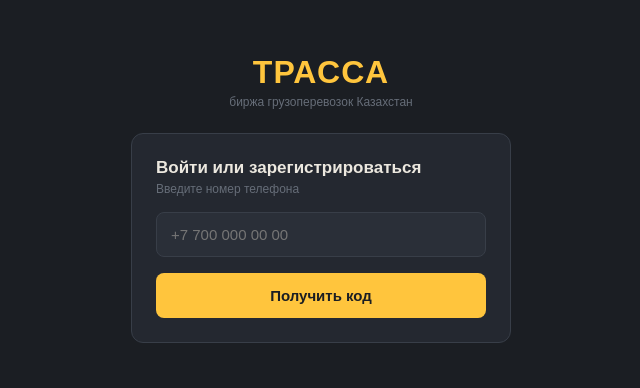
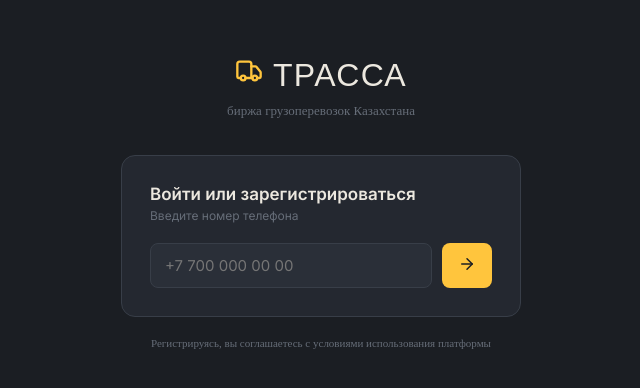
Before and after one commit to StupidBirdG/trassa-frontend, a React (Vite) app: page / in a window 1280 px wide. Shown: the part 202-590 px from the top of the page, without its empty margins (319-959 px from the left). Built offline with nearby package versions, Linux system fonts and the light colour scheme.

Commit message:
Update AuthScreen.jsx

```diff
--- a/src/AuthScreen.jsx
+++ b/src/AuthScreen.jsx
@@ -1,78 +1,212 @@
-import React, { useState } from "react";
-import { auth, tokenStore } from "./api.js";
-const C = { bg:"#1B1E23",surface:"#242830",border:"#383E48",amber:"#FFC53D",text:"#ECE8DF",muted:"#9099A3",mutedDark:"#666D78",rust:"#FF7A45" };
-const inp = { background:"#2A2F38",border:"1px solid #383E48",color:"#ECE8DF",borderRadius:8,padding:"13px 14px",fontSize:15,outline:"none",width:"100%",boxSizing:"border-box",fontFamily:"Arial,sans-serif" };
+import React, { useState } from 'react';
+import { Truck, Package, Phone, ArrowRight, KeyRound } from 'lucide-react';
+import { auth, tokenStore } from './api.js';
+
+const C = {
+  bg: '#1B1E23', surface: '#242830', surfaceAlt: '#2A2F38', border: '#383E48',
+  amber: '#FFC53D', amberDim: 'rgba(255,197,61,0.14)',
+  steel: '#6FA8DC', steelDim: 'rgba(111,168,220,0.14)',
+  text: '#ECE8DF', muted: '#9099A3', mutedDark: '#666D78', rust: '#FF7A45',
+};
+
+const inp = {
+  width: '100%', background: C.surfaceAlt, border: '1px solid ' + C.border,
+  color: C.text, borderRadius: 8, padding: '12px 14px', fontSize: 15,
+  outline: 'none', boxSizing: 'border-box', fontFamily: 'inherit',
+};
+
 export default function AuthScreen({ onAuth }) {
-const [step,setStep]=useState("phone");
-const [phone,setPhone]=useState("");
-const [code,setCode]=useState("");
-const [name,setName]=useState("");
-const [company,setCompany]=useState("");
-const [role,setRole]=useState("");
-const [savedPhone,setSavedPhone]=useState("");
-const [savedCode,setSavedCode]=useState("");
-const [botLink,setBotLink]=useState("https://t.me/Abon9_bot");
-const [loading,setLoading]=useState(false);
-const [error,setError]=useState("");
-const [countdown,setCountdown]=useState(0);
-const err=(msg)=>{setError(msg);setLoading(false);};
-function startCountdown(){setCountdown(60);const t=setInterval(()=>setCountdown(c=>{if(c<=1){clearInterval(t);return 0;}return c-1;}),1000);}
-async function handleSendCode(){
-setError("");if(!phone.trim())return err("Введите номер телефона");
-setLoading(true);
-try{const res=await auth.sendCode(phone.trim());setSavedPhone(phone.trim());if(res.channel==="need_telegram"){if(res.botLink)setBotLink(res.botLink);setStep("telegram");setLoading(false);return;}setStep("code");setLoading(false);startCountdown();}
-catch(e){err(e.message);}
-}
-async function handleVerify(){
-setError("");if(code.length<4)return err("Введите код");setLoading(true);
-try{const res=await auth.verify(savedPhone,code.trim());if(res.needsRegistration){setSavedCode(code.trim());setStep("register");setLoading(false);}else{tokenStore.set(res.token);onAuth(res.user);}}
-catch(e){err(e.message);}
-}
-async function handleRegister(){
-setError("");if(!name.trim())return err("Введите имя");if(!role)return err("Выберите роль");setLoading(true);
-try{const res=await auth.register(savedPhone,savedCode,name.trim(),role,company.trim()||undefined);tokenStore.set(res.token);onAuth(res.user);}
-catch(e){err(e.message);}
-}
-const Btn=({onClick,disabled,children,secondary})=>React.createElement("button",{onClick,disabled:disabled||loading,style:{width:"100%",padding:"14px",borderRadius:8,border:secondary?"1px solid #383E48":"none",fontWeight:700,fontSize:15,cursor:disabled||loading?"not-allowed":"pointer",background:secondary?"transparent":disabled||loading?"#2A2F38":C.amber,color:secondary?C.muted:disabled||loading?C.mutedDark:"#1B1E23",fontFamily:"Arial,sans-serif"}},loading?"...":children);
-return React.createElement("div",{style:{background:C.bg,minHeight:"100vh",display:"flex",alignItems:"center",justifyContent:"center",padding:20,fontFamily:"Arial,sans-serif"}},
-React.createElement("div",{style:{width:"100%",maxWidth:380,display:"flex",flexDirection:"column",gap:24}},
-React.createElement("div",{style:{textAlign:"center"}},
-React.createElement("div",{style:{fontSize:32,color:C.amber,fontWeight:700,letterSpacing:".04em"}},"ТРАССА"),
-React.createElement("div",{style:{fontSize:12,color:C.mutedDark,marginTop:4}},"биржа грузоперевозок Казахстан")),
-React.createElement("div",{style:{background:C.surface,borderRadius:12,padding:24,display:"flex",flexDirection:"column",gap:16,border:"1px solid #383E48"}},
-step==="phone"&&React.createElement(React.Fragment,null,
-React.createElement("div",null,
-React.createElement("div",{style:{fontSize:17,fontWeight:700,color:C.text,marginBottom:4}},"Войти или зарегистрироваться"),
-React.createElement("div",{style:{fontSize:12,color:C.mutedDark}},"Введите номер телефона")),
-React.createElement("input",{type:"tel",placeholder:"+7 700 000 00 00",value:phone,onChange:e=>setPhone(e.target.value),onKeyDown:e=>e.key==="Enter"&&handleSendCode(),style:inp,autoFocus:true}),
-error&&React.createElement("div",{style:{fontSize:12,color:C.rust}},error),
-React.createElement(Btn,{onClick:handleSendCode},"Получить код")),
-step==="telegram"&&React.createElement(React.Fragment,null,
-React.createElement("div",{style:{fontSize:36,textAlign:"center"}},"📲"),
-React.createElement("div",{style:{fontSize:17,fontWeight:700,color:C.text,textAlign:"center"}},"Подтвердите номер в Telegram"),
-React.createElement("div",{style:{fontSize:13,color:C.muted,lineHeight:1.5}},"Чтобы получать коды входа, привяжите номер через нашего бота:"),
-React.createElement("div",{style:{fontSize:13,color:C.muted,lineHeight:1.7}},
-React.createElement("div",null,"1. Откройте бота кнопкой ниже"),
-React.createElement("div",null,"2. Нажмите «Старт» в Telegram"),
-React.createElement("div",null,"3. Нажмите «📱 Отправить мой номер»"),
-React.createElement("div",null,"4. Вернитесь сюда и нажмите «Я привязал номер»")),
-React.createElement("a",{href:botLink,target:"_blank",rel:"noopener noreferrer",style:{display:"block",textAlign:"center",width:"100%",padding:"14px",borderRadius:8,background:"#229ED9",color:"#fff",fontWeight:700,fontSize:15,textDecoration:"none",boxSizing:"border-box",fontFamily:"Arial,sans-serif"}},"Открыть Telegram-бота"),
-error&&React.createElement("div",{style:{fontSize:12,color:C.rust}},error),
-React.createElement(Btn,{onClick:handleSendCode},"Я привязал номер — получить код"),
-React.createElement(Btn,{secondary:true,onClick:()=>{setStep("phone");setError("");}},"Назад")),
-step==="code"&&React.createElement(React.Fragment,null,
-React.createElement("div",{style:{fontSize:16,fontWeight:700,color:C.text}},"Код отправлен на "+savedPhone),
-React.createElement("div",{style:{fontSize:12,color:C.mutedDark}},"Проверьте Telegram"),
-React.createElement("input",{type:"text",placeholder:"000000",value:code,onChange:e=>setCode(e.target.value),onKeyDown:e=>e.key==="Enter"&&handleVerify(),style:{...inp,fontSize:24,letterSpacing:".2em",textAlign:"center"},autoFocus:true}),
-error&&React.createElement("div",{style:{fontSize:12,color:C.rust}},error),
-React.createElement(Btn,{onClick:handleVerify},"Подтвердить"),
-React.createElement(Btn,{secondary:true,onClick:handleSendCode,disabled:countdown>0},countdown>0?"Повторить через "+countdown+" сек":"Отправить снова")),
-step==="register"&&React.createElement(React.Fragment,null,
-React.createElement("div",{style:{fontSize:17,fontWeight:700,color:C.text}},"Создать аккаунт"),
-React.createElement("div",{style:{display:"flex",gap:8}},
-[{id:"shipper",label:"Грузовладелец"},{id:"carrier",label:"Перевозчик"}].map(r=>React.createElement("button",{key:r.id,onClick:()=>setRole(r.id),style:{flex:1,padding:"11px 8px",borderRadius:8,border:"2px solid "+(role===r.id?C.amber:"#383E48"),background:role===r.id?"rgba(255,197,61,0.14)":"#2A2F38",color:role===r.id?C.amber:C.muted,fontWeight:600,fontSize:13,cursor:"pointer",fontFamily:"Arial,sans-serif"}},r.label))),
-React.createElement("input",{placeholder:"Ваше имя",value:name,onChange:e=>setName(e.target.value),style:inp}),
-React.createElement("input",{placeholder:"Компания (необязательно)",value:company,onChange:e=>setCompany(e.target.value),style:inp}),
-error&&React.createElement("div",{style:{fontSize:12,color:C.rust}},error),
-React.createElement(Btn,{onClick:handleRegister},"Войти на биржу")))));
-                           }
+  const [step, setStep] = useState('phone');   // phone | code | register
+  const [phone, setPhone] = useState('');
+  const [code, setCode] = useState('');
+  const [name, setName] = useState('');
+  const [company, setCompany] = useState('');
+  const [role, setRole] = useState('');         // 'shipper' | 'carrier'
+  const [busy, setBusy] = useState(false);
+  const [error, setError] = useState('');
+
+  const err = (msg) => { setError(msg); setBusy(false); };
+
+  // Шаг 1: отправить код
+  const sendCode = async () => {
+    if (!phone.trim()) return err('Введите номер телефона');
+    setBusy(true); setError('');
+    try {
+      await auth.sendCode(phone.trim());
+      setStep('code');
+    } catch (e) { err(e.message); }
+    setBusy(false);
+  };
+
+  // Шаг 2: подтвердить код → либо сразу войти, либо регистрация
+  const verifyCode = async () => {
+    if (!code.trim()) return err('Введите код');
+    setBusy(true); setError('');
+    try {
+      const res = await auth.verify(phone.trim(), code.trim());
+      if (res.token) {
+        // Существующий пользователь — сразу входим
+        tokenStore.set(res.token);
+        onAuth(res.user);
+      } else {
+        // Новый пользователь — переходим к выбору роли
+        setStep('register');
+      }
+    } catch (e) { err(e.message); }
+    setBusy(false);
+  };
+
+  // Шаг 3: зарегистрироваться с ролью
+  const register = async () => {
+    if (!name.trim()) return err('Введите имя');
+    if (!role) return err('Выберите кто вы — грузовладелец или перевозчик');
+    setBusy(true); setError('');
+    try {
+      const res = await auth.register(phone.trim(), code.trim(), name.trim(), role, company.trim() || undefined);
+      tokenStore.set(res.token);
+      onAuth(res.user);
+    } catch (e) { err(e.message); }
+    setBusy(false);
+  };
+
+  const onKey = (fn) => (e) => e.key === 'Enter' && fn();
+
+  return (
+    <div style={{ minHeight: '100vh', background: C.bg, display: 'flex', flexDirection: 'column', alignItems: 'center', justifyContent: 'center', padding: 20 }}>
+      <style>{"@import url('https://fonts.googleapis.com/css2?family=Oswald:wght@600;700&family=Inter:wght@400;500;600&display=swap'); .fa{font-family:'Oswald',sans-serif} .fb{font-family:'Inter',sans-serif}"}</style>
+
+      {/* Лого */}
+      <div style={{ display: 'flex', alignItems: 'center', gap: 10, marginBottom: 8 }}>
+        <Truck size={28} color={C.amber} />
+        <span className="fa" style={{ fontSize: 32, color: C.text, letterSpacing: '.04em' }}>ТРАССА</span>
+      </div>
+      <div style={{ fontSize: 13, color: C.mutedDark, marginBottom: 36 }}>биржа грузоперевозок Казахстана</div>
+
+      <div className="fb" style={{ background: C.surface, border: '1px solid ' + C.border, borderRadius: 14, padding: 28, width: '100%', maxWidth: 400, display: 'flex', flexDirection: 'column', gap: 20 }}>
+
+        {/* ШАГ 1: Телефон */}
+        {step === 'phone' && (
+          <>
+            <div>
+              <div style={{ fontSize: 17, fontWeight: 700, color: C.text, marginBottom: 4 }}>Войти или зарегистрироваться</div>
+              <div style={{ fontSize: 12, color: C.mutedDark }}>Введите номер телефона</div>
+            </div>
+            <div style={{ display: 'flex', gap: 10 }}>
+              <input style={{ ...inp, flex: 1 }} type="tel" placeholder="+7 700 000 00 00"
+                value={phone} onChange={e => setPhone(e.target.value)} onKeyDown={onKey(sendCode)} autoFocus />
+              <button onClick={sendCode} disabled={busy}
+                style={{ background: C.amber, color: '#1B1E23', border: 'none', borderRadius: 8, padding: '0 16px', cursor: 'pointer', fontWeight: 700, fontSize: 14 }}>
+                {busy ? '...' : <ArrowRight size={18} />}
+              </button>
+            </div>
+          </>
+        )}
+
+        {/* ШАГ 2: Код */}
+        {step === 'code' && (
+          <>
+            <div>
+              <div style={{ fontSize: 17, fontWeight: 700, color: C.text, marginBottom: 4 }}>Введите код</div>
+              <div style={{ fontSize: 12, color: C.mutedDark }}>Код отправлен на {phone} через Telegram</div>
+            </div>
+            <div style={{ display: 'flex', gap: 10 }}>
+              <input style={{ ...inp, flex: 1, letterSpacing: '.2em', textAlign: 'center', fontSize: 22 }}
+                type="text" inputMode="numeric" maxLength={6} placeholder="000000"
+                value={code} onChange={e => setCode(e.target.value.replace(/D/g, ''))} onKeyDown={onKey(verifyCode)} autoFocus />
+              <button onClick={verifyCode} disabled={busy}
+                style={{ background: C.amber, color: '#1B1E23', border: 'none', borderRadius: 8, padding: '0 16px', cursor: 'pointer', fontWeight: 700 }}>
+                {busy ? '...' : <KeyRound size={18} />}
+              </button>
+            </div>
+            <button onClick={() => { setStep('phone'); setCode(''); setError(''); }}
+              style={{ background: 'none', border: 'none', color: C.mutedDark, fontSize: 12, cursor: 'pointer', textAlign: 'left' }}>
+              ← Изменить номер
+            </button>
+          </>
+        )}
+
+        {/* ШАГ 3: Регистрация */}
+        {step === 'register' && (
+          <>
+            <div>
+              <div style={{ fontSize: 17, fontWeight: 700, color: C.text, marginBottom: 4 }}>Создание аккаунта</div>
+              <div style={{ fontSize: 12, color: C.mutedDark }}>Расскажите о себе — это займёт 30 секунд</div>
+            </div>
+
+            {/* Выбор роли — главный шаг */}
+            <div style={{ display: 'flex', flexDirection: 'column', gap: 8 }}>
+              <div style={{ fontSize: 12, color: C.mutedDark, fontWeight: 600, textTransform: 'uppercase', letterSpacing: '.05em' }}>Кто вы?</div>
+              <div style={{ display: 'flex', gap: 10 }}>
+                {/* Грузовладелец */}
+                <button onClick={() => setRole('shipper')} style={{
+                  flex: 1, display: 'flex', flexDirection: 'column', alignItems: 'center', gap: 8,
+                  padding: '16px 8px', borderRadius: 10, cursor: 'pointer',
+                  border: '2px solid ' + (role === 'shipper' ? C.amber : C.border),
+                  background: role === 'shipper' ? C.amberDim : C.surfaceAlt,
+                  transition: 'all .15s',
+                }}>
+                  <Package size={26} color={role === 'shipper' ? C.amber : C.mutedDark} />
+                  <div style={{ textAlign: 'center' }}>
+                    <div style={{ fontSize: 13, fontWeight: 700, color: role === 'shipper' ? C.amber : C.text }}>Грузовладелец</div>
+                    <div style={{ fontSize: 10, color: C.mutedDark, marginTop: 2 }}>Публикую грузы</div>
+                  </div>
+                </button>
+
+                {/* Перевозчик */}
+                <button onClick={() => setRole('carrier')} style={{
+                  flex: 1, display: 'flex', flexDirection: 'column', alignItems: 'center', gap: 8,
+                  padding: '16px 8px', borderRadius: 10, cursor: 'pointer',
+                  border: '2px solid ' + (role === 'carrier' ? C.steel : C.border),
+                  background: role === 'carrier' ? C.steelDim : C.surfaceAlt,
+                  transition: 'all .15s',
+                }}>
+                  <Truck size={26} color={role === 'carrier' ? C.steel : C.mutedDark} />
+                  <div style={{ textAlign: 'center' }}>
+                    <div style={{ fontSize: 13, fontWeight: 700, color: role === 'carrier' ? C.steel : C.text }}>Перевозчик</div>
+                    <div style={{ fontSize: 10, color: C.mutedDark, marginTop: 2 }}>Беру грузы</div>
+                  </div>
+                </button>
+              </div>
+            </div>
+
+            {/* Имя */}
+            <div style={{ display: 'flex', flexDirection: 'column', gap: 6 }}>
+              <label style={{ fontSize: 12, color: C.mutedDark }}>Имя / ФИО</label>
+              <input style={inp} type="text" placeholder="Иван Иванов"
+                value={name} onChange={e => setName(e.target.value)} autoFocus />
+            </div>
+
+            {/* Компания (необязательно) */}
+            <div style={{ display: 'flex', flexDirection: 'column', gap: 6 }}>
+              <label style={{ fontSize: 12, color: C.mutedDark }}>Компания <span style={{ color: C.mutedDark }}>(необязательно)</span></label>
+              <input style={inp} type="text" placeholder="ТОО Логистик"
+                value={company} onChange={e => setCompany(e.target.value)} />
+            </div>
+
+            <button onClick={register} disabled={busy || !role || !name.trim()}
+              style={{
+                background: (role && name.trim()) ? C.amber : C.surfaceAlt,
+                color: (role && name.trim()) ? '#1B1E23' : C.mutedDark,
+                border: 'none', borderRadius: 8, padding: '13px 0',
+                fontSize: 15, fontWeight: 700, cursor: (role && name.trim()) ? 'pointer' : 'not-allowed',
+                transition: 'background .15s',
+              }}>
+              {busy ? 'Создаём аккаунт...' : 'Начать работу →'}
+            </button>
+          </>
+        )}
+
+        {/* Ошибка */}
+        {error && (
+          <div style={{ fontSize: 12, color: C.rust, background: 'rgba(255,122,69,0.1)', borderRadius: 6, padding: '8px 12px' }}>
+            {error}
+          </div>
+        )}
+      </div>
+
+      <div style={{ marginTop: 20, fontSize: 11, color: C.mutedDark, textAlign: 'center' }}>
+        Регистрируясь, вы соглашаетесь с условиями использования платформы
+      </div>
+    </div>
+  );
+            }
```
